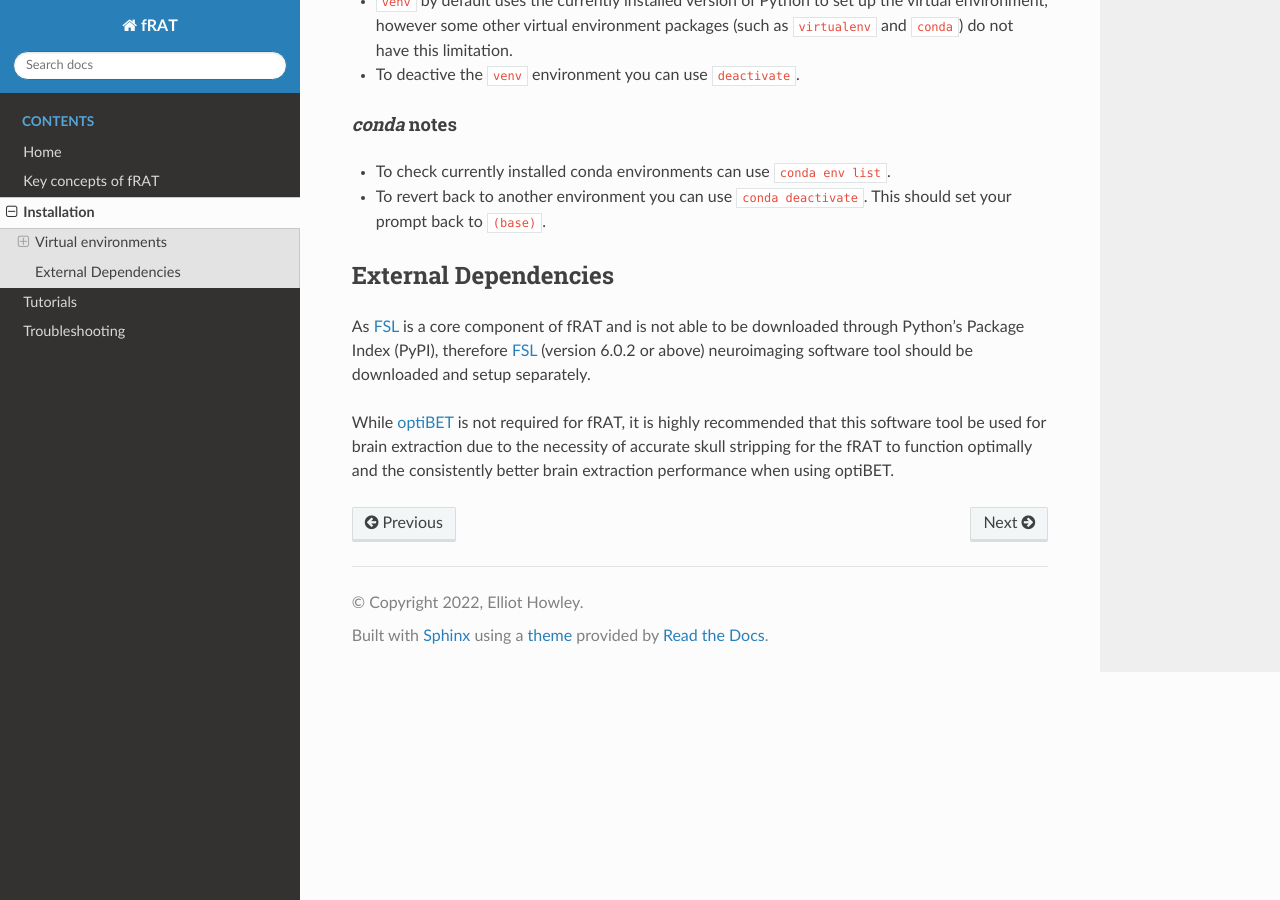
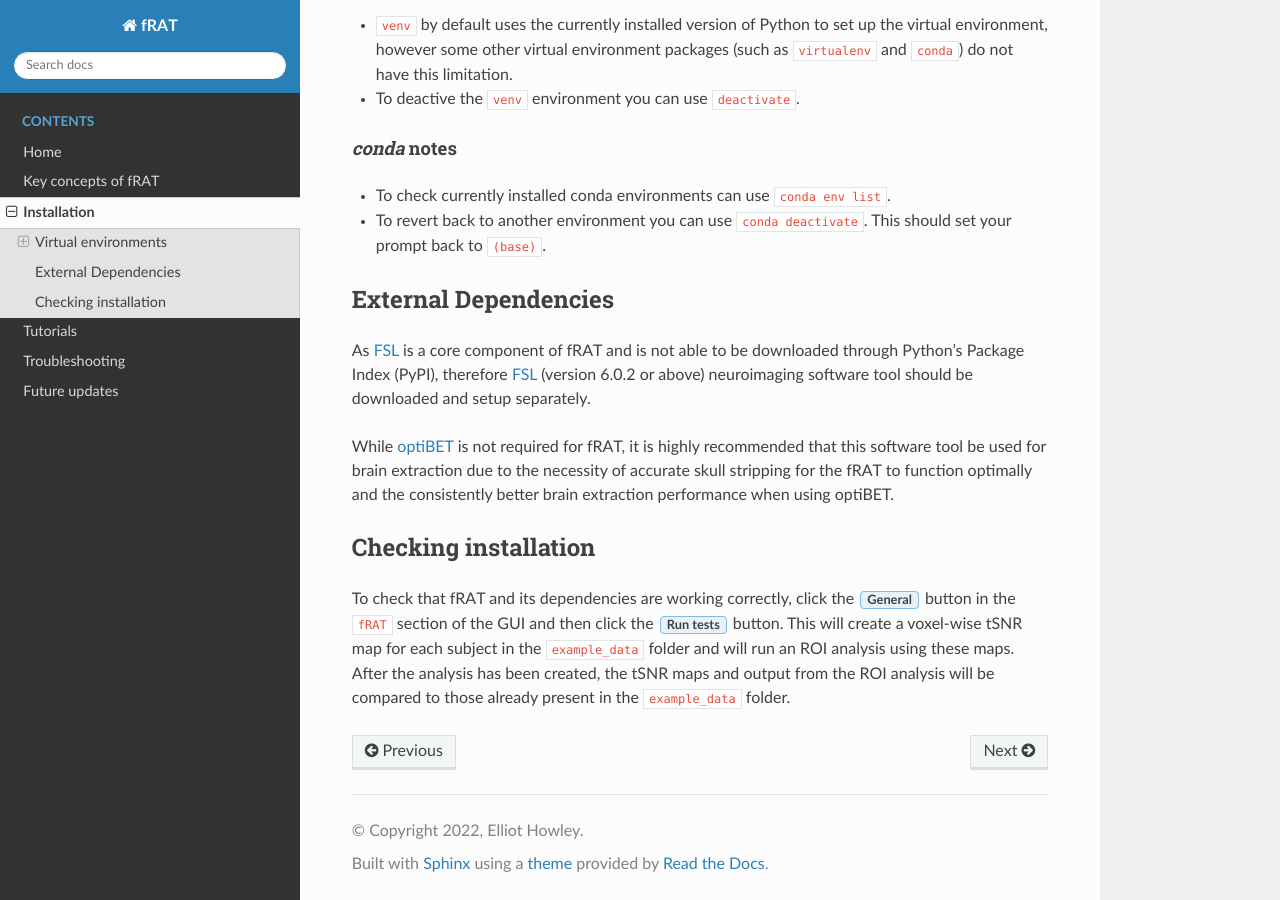
Before and after one commit to elliohow/fMRI_ROI_Analysis_Tool, a Sphinx documentation site: the page built from docs/installation.rst, in a window 1280 px wide and 900 px high, scrolled down 2040 px. Built offline with Sphinx 7.4.7 and the Read the Docs theme 2.0.0, drawn with Linux system fonts in a browser that asks for light colours; some of the changed text lies outside the part shown.

Commit message:
* Documentation update

````diff
--- a/docs/index.rst
+++ b/docs/index.rst
@@ -10,3 +10,4 @@
     installation
     tutorials
     troubleshooting
+    future_additions
--- a/docs/installation.rst
+++ b/docs/installation.rst
@@ -83,3 +83,10 @@
 While optiBET_ is not required for fRAT, it is highly recommended that this software tool be used for brain extraction
 due to the necessity of accurate skull stripping for the fRAT to function optimally and the consistently better brain
 extraction performance when using optiBET.
+
+Checking installation
+=====================
+To check that fRAT and its dependencies are working correctly, click the :guilabel:`General` button in the ``fRAT`` section
+of the GUI and then click the :guilabel:`Run tests` button. This will create a voxel-wise tSNR map for each subject in the
+``example_data`` folder and will run an ROI analysis using these maps. After the analysis has been created, the tSNR maps
+and output from the ROI analysis will be compared to those already present in the ``example_data`` folder.
--- a/docs/key_concepts_of_frat.rst
+++ b/docs/key_concepts_of_frat.rst
@@ -25,4 +25,4 @@
 settings were used during this step. As seen in the image below, the fRAT requires: functional volumes, anatomical
 volumes, voxelwise statistical maps and optionally (but recommended for cortical ROIs) an FSL FAST segmentation.
 
-.. image:: images/entire_process.png
+.. image:: images/process_overview.svg
--- a/docs/troubleshooting.rst
+++ b/docs/troubleshooting.rst
@@ -13,8 +13,8 @@
 
 ```objc[16599]: +[__NSCFConstantString initialize] may have been in progress in another thread when fork()```
 
-Solution
-********
+.. rubric:: Solution
+
 In the terminal, edit your bash_profile with:
 
 ```nano ~/.bash_profile```
--- a/docs/tutorials/Basic-ROI-analysis.rst
+++ b/docs/tutorials/Basic-ROI-analysis.rst
@@ -97,9 +97,9 @@
 Running the ROI analysis
 ------------------------
 The same process for creating voxel-wise maps applies here, check each options menu from the "Settings" panel in the
-"fRAT" section of the GUI and then click the :guilabel:`Run fRAT` button to run the ROI analysis when you are ready to run the
+``fRAT`` section of the GUI and then click the :guilabel:`Run fRAT` button to run the ROI analysis when you are ready to run the
 analysis. Again, the default options should be sufficient, however the **bolded** options are the ones most likely to
-need changing. In particular, the "General" option menu allows ROI analysis pipeline steps to be skipped if desired.
+need changing. In particular, the ``General`` option menu allows ROI analysis pipeline steps to be skipped if desired.
 Further, the "Statistical map folder" setting in the "Analysis" option menu should be changed to "temporalSNR_report".
 If you wish to analyse any of the other files output by the tSNR map creation, the "Statistical map suffix" option can
 for example be changed to "tStd.nii.gz". The ``Atlas information`` option on the home page allows you to print the
````
Also changed, not shown: docs/future_additions.rst (added, +61 -0 lines), docs/images/GUI.png (added), docs/images/entire_process.png (deleted), docs/images/process_overview.svg (added).
